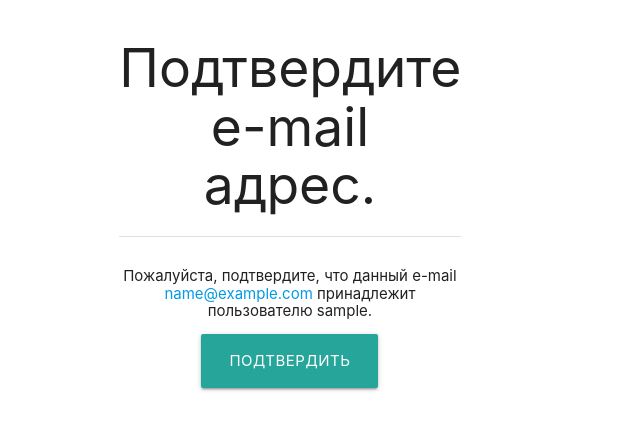
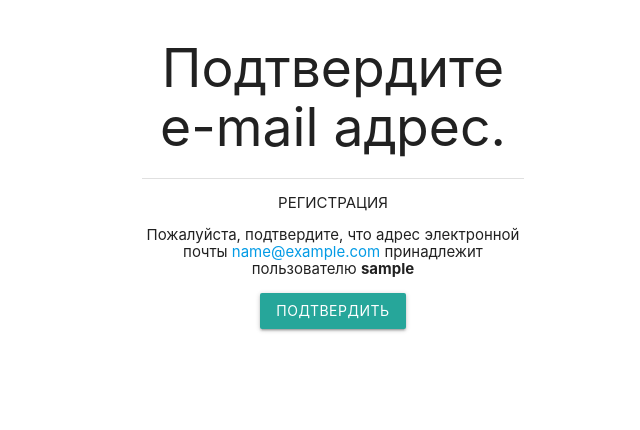
Before and after one commit to Dostoyewski/PN_Expert, a Django app: template templates/account/email_confirm.html in a window 1280 px wide. Shown: the part 150-580 px from the top of the page, without its empty margins (292-932 px from the left). Run offline with Django 3.2, Linux system fonts and the light colour scheme; the template is opened without the code that fills it: most values are stand-ins (such as "Sample title", 1, 10 or a date in 2020); some libraries are stand-ins or nearby versions.

Commit message:
Fixed errors #3

```diff
--- a/templates/account/email_confirm.html
+++ b/templates/account/email_confirm.html
@@ -30,19 +30,51 @@
 
                 {% user_display confirmation.email_address.user as user_display %}
                 <div class="section center">
-                    <p class="text_for_user">Пожалуйста, подтвердите, что данный e-mail <a
-                            href="mailto:{{ email }}">{{ email }}</a> принадлежит пользователю {{ user_display }}.</p>
-                    <form method="post" action="{% url 'account_confirm_email' confirmation.key %}">
-                        {% csrf_token %}
-                        <button
-                                class="btn-large waves-effect waves-light"
-                                type="submit">{% trans 'Confirm' %}</button>
-                    </form>
+                    <div id="profile-section" class="scrollbarless">
+                        {% if confirmation %}
+                            {% user_display confirmation.email_address.user as user_display %}
+
+                            <form method="post" action="{% url 'account_confirm_email' confirmation.key %}">
+                                {% csrf_token %}
+                                <div class="simple-form login-form">
+                                    <div class="title">РЕГИСТРАЦИЯ</div>
+
+                                    <p style="text-align: center">
+                                        Пожалуйста, подтвердите, что адрес электронной почты <a
+                                            href="mailto:{{ confirmation.email_address.email }}">{{ confirmation.email_address.email }}</a>
+                                        принадлежит
+                                        пользователю <b>{{ user_display }}</b>
+                                    </p>
+
+                                    <button class="btn waves-effect waves-light" type="submit" onclick="">Подтвердить
+                                    </button>
+                                </div>
+                            </form>
+
+                        {% else %}
+
+                            {% url 'account_email' as email_url %}
+                            <div class="simple-form login-form">
+                                <div class="title">РЕГИСТРАЦИЯ</div>
+
+                                <p style="text-align: center">Срок действия ссылки для подтверждения пользователя по
+                                    электронной почте истек или она недействительна.
+                                    Пожалуйста, <a href="{{ email_url }}"> отправьте новый запрос на подтверждение по
+                                        электронной почте. </a>
+                                </p>
+
+                            </div>
+
+
+                        {% endif %}
+                    </div>
                 </div>
-
             </div>
         </div>
+
     </div>
+</div>
+</div>
 </div>
 
 <script src="{% static 'js/materialize.min.js' %}"></script>
```
